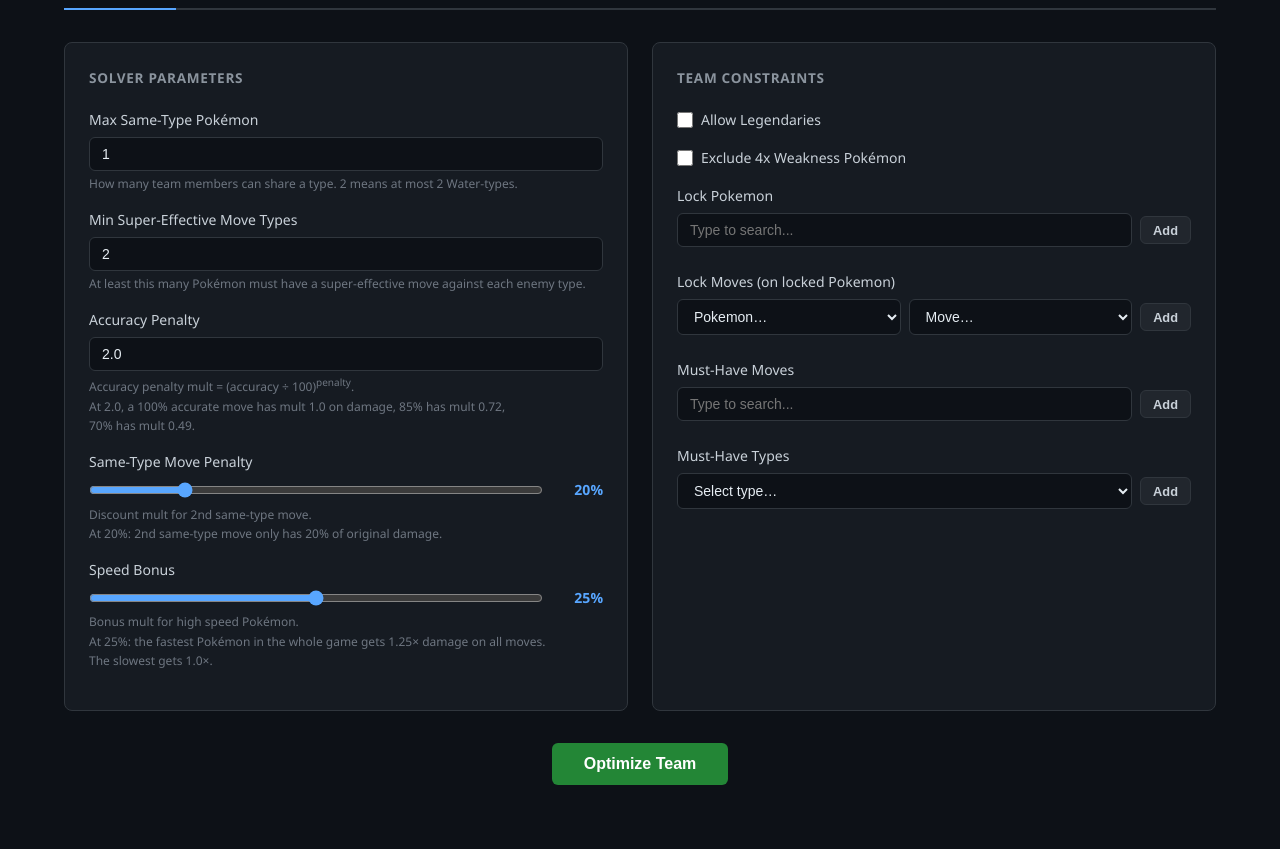
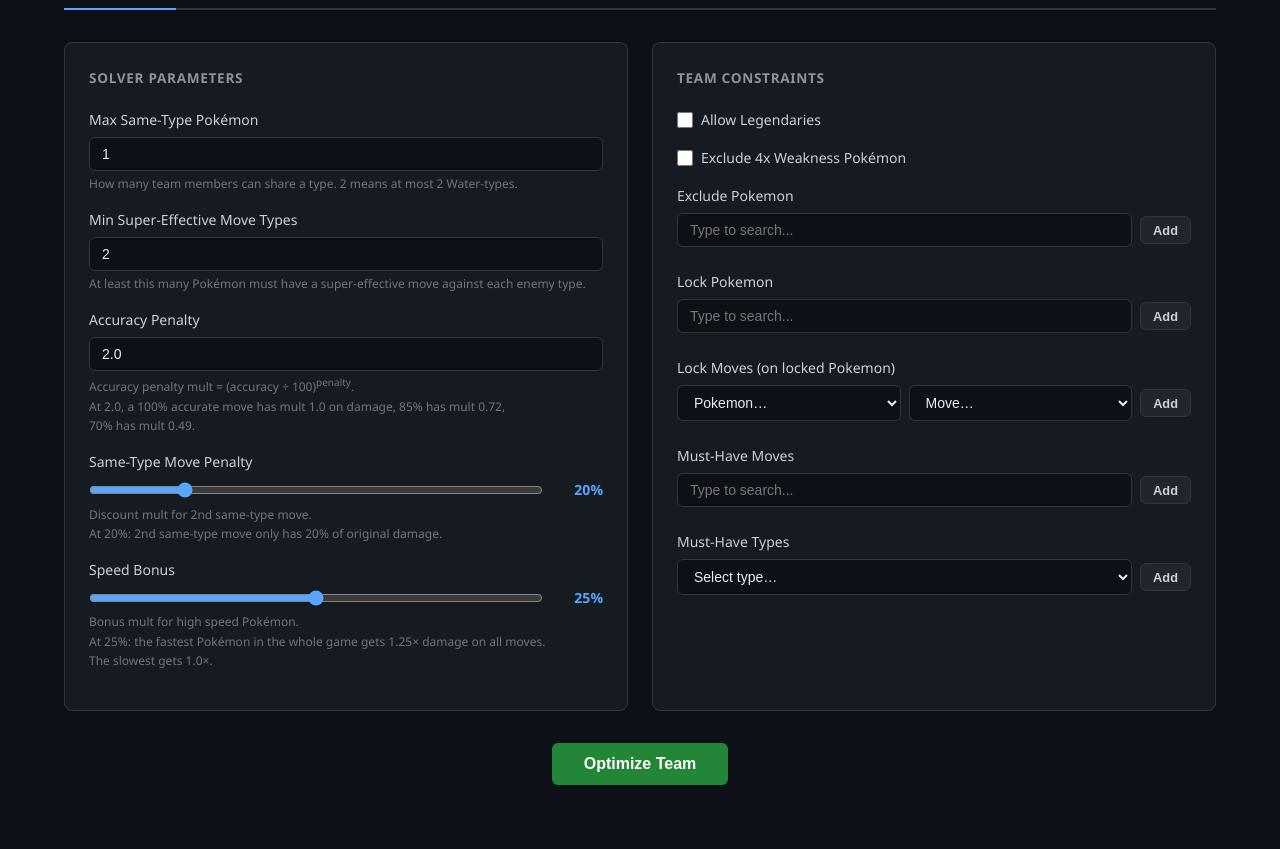
Before and after one commit to ernfu/pkmn-team-optim, a Flask app: page / in a window 1280 px wide. Shown: the part 186-1035 px from the top of the page. Run offline with Flask 3, Linux system fonts and the light colour scheme; data that the repository does not hold is empty; parts of the project's set-up code (start-up, migrations or seed data) failed here and were passed over.

Commit message:
feat: add exclude pokemon card

```diff
--- a/app.py
+++ b/app.py
@@ -11,7 +11,13 @@ log = logging.getLogger(__name__)
 
 from data.pokedex import FRLG_UNLIMITED_TMS
 from optimiser.main import DATA_PATH, load_pokemon
-from optimiser.scoring import ALL_TYPES, PHYSICAL_TYPES, compute_scores, has_4x_weakness, is_super_effective
+from optimiser.scoring import (
+    ALL_TYPES,
+    PHYSICAL_TYPES,
+    compute_scores,
+    has_4x_weakness,
+    is_super_effective,
+)
 from optimiser.solver import Params, build_model, solve_model
 
 app = Flask(__name__)
@@ -123,9 +129,14 @@ def optimize():
         unlimited_tms=FRLG_UNLIMITED_TMS,
     )
 
+    excluded_pokemon = {n.lower() for n in data.get("excluded_pokemon", [])}
+
     pool, scores = _get_pool_and_scores(
         params.no_legendaries, acc_exponent, speed_bonus, no_4x_weakness
     )
+
+    if excluded_pokemon:
+        pool = [p for p in pool if p["name"] not in excluded_pokemon]
 
     t1 = time.perf_counter()
     model = build_model(pool, scores, params)
@@ -186,7 +197,9 @@ def _build_result(team, pool, scores, z_val):
                 else p["base_stats"]["special-attack"]
             )
             has_se = any(is_super_effective(m_type, t) for t in ALL_TYPES)
-            best_se = _gen3_damage(raw_power, atk_base, m_type, p["types"]) if has_se else 0
+            best_se = (
+                _gen3_damage(raw_power, atk_base, m_type, p["types"]) if has_se else 0
+            )
             moves.append(
                 {
                     "name": mname,
--- a/optimiser/main.py
+++ b/optimiser/main.py
@@ -8,7 +8,13 @@ from pathlib import Path
 
 from data.pokedex import FRLG_UNLIMITED_TMS
 
-from .scoring import ALL_TYPES, PHYSICAL_TYPES, compute_scores, has_4x_weakness, SE_CHART
+from .scoring import (
+    ALL_TYPES,
+    PHYSICAL_TYPES,
+    compute_scores,
+    has_4x_weakness,
+    SE_CHART,
+)
 from .solver import Params, optimise
 
 DATA_PATH = (
@@ -208,6 +214,13 @@ def main():
         help="Max speed bonus for the fastest Pokémon (0.25=25%%, slowest gets 1.0x, default: 0.25)",
     )
     parser.add_argument(
+        "--exclude",
+        action="append",
+        default=[],
+        metavar="POKEMON",
+        help="Exclude a Pokémon from the pool (repeatable)",
+    )
+    parser.add_argument(
         "--data",
         type=str,
         default=None,
@@ -236,9 +249,13 @@ def main():
         unlimited_tms=FRLG_UNLIMITED_TMS,
     )
 
+    excluded = {n.lower() for n in args.exclude}
+
     print(f"Loading data from {data_path}...")
-    no_4x = getattr(args, 'no_4x_weakness', False)
+    no_4x = getattr(args, "no_4x_weakness", False)
     pool = load_pokemon(data_path, params.no_legendaries, no_4x_weakness=no_4x)
+    if excluded:
+        pool = [p for p in pool if p["name"] not in excluded]
     print(f"Pool: {len(pool)} fully-evolved Pokémon")
 
     print("Pre-computing scores...")
--- a/optimiser/scoring.py
+++ b/optimiser/scoring.py
@@ -76,8 +76,7 @@ def has_4x_weakness(types: list[str]) -> bool:
         return False
     t1, t2 = types[0], types[1]
     return any(
-        t1 in se_targets and t2 in se_targets
-        for se_targets in SE_CHART.values()
+        t1 in se_targets and t2 in se_targets for se_targets in SE_CHART.values()
     )
 
 
--- a/templates/index.html
+++ b/templates/index.html
@@ -299,6 +299,15 @@
             </div>
 
             <div class="field">
+                <label>Exclude Pokemon</label>
+                <div class="add-row">
+                    <input type="text" id="exclude-poke-input" list="pokemon-list" placeholder="Type to search...">
+                    <button class="btn btn-sm btn-add" id="add-exclude-btn">Add</button>
+                </div>
+                <div class="tag-list" id="excluded-pokemon-tags"></div>
+            </div>
+
+            <div class="field">
                 <label>Lock Pokemon</label>
                 <div class="add-row">
                     <input type="text" id="lock-poke-input" list="pokemon-list" placeholder="Type to search...">
@@ -403,6 +412,7 @@ let lockedPokemon = [];
 let lockedMoves = [];
 let mustHaveMoves = [];
 let mustHaveTypes = [];
+let excludedPokemon = [];
 
 const ALL_TYPES = [
     'normal','fire','water','electric','grass','ice','fighting','poison',
@@ -418,6 +428,10 @@ document.addEventListener('DOMContentLoaded', () => {
     });
     document.getElementById('speed-bonus').addEventListener('input', e => {
         document.getElementById('speed-bonus-value').textContent = e.target.value + '%';
+    });
+    document.getElementById('add-exclude-btn').addEventListener('click', addExcludedPokemon);
+    document.getElementById('exclude-poke-input').addEventListener('keydown', e => {
+        if (e.key === 'Enter') { e.preventDefault(); addExcludedPokemon(); }
     });
     document.getElementById('add-lock-btn').addEventListener('click', addLockedPokemon);
     document.getElementById('add-lock-move-btn').addEventListener('click', addLockedMove);
@@ -468,6 +482,20 @@ async function loadMovesForPoke() {
     const moves = await res.json();
     moveSel.innerHTML = '<option value="">Move\u2026</option>' +
         moves.map(m => `<option value="${m}">${m}</option>`).join('');
+}
+
+function addExcludedPokemon() {
+    const input = document.getElementById('exclude-poke-input');
+    const name = input.value.trim().toLowerCase();
+    if (!name || !pokemonList.includes(name) || excludedPokemon.includes(name)) return;
+    excludedPokemon.push(name);
+    input.value = '';
+    renderTags('excluded-pokemon-tags', excludedPokemon, removeExcludedPokemon);
+}
+
+function removeExcludedPokemon(name) {
+    excludedPokemon = excludedPokemon.filter(n => n !== name);
+    renderTags('excluded-pokemon-tags', excludedPokemon, removeExcludedPokemon);
 }
 
 function addLockedPokemon() {
@@ -575,6 +603,7 @@ async function runOptimize() {
         locked_moves: lockedMoves,
         must_have_moves: mustHaveMoves,
         must_have_types: mustHaveTypes,
+        excluded_pokemon: excludedPokemon,
     };
 
     try {
```
Also changed, not shown: optimiser/solver.py (+7 -4 lines).
